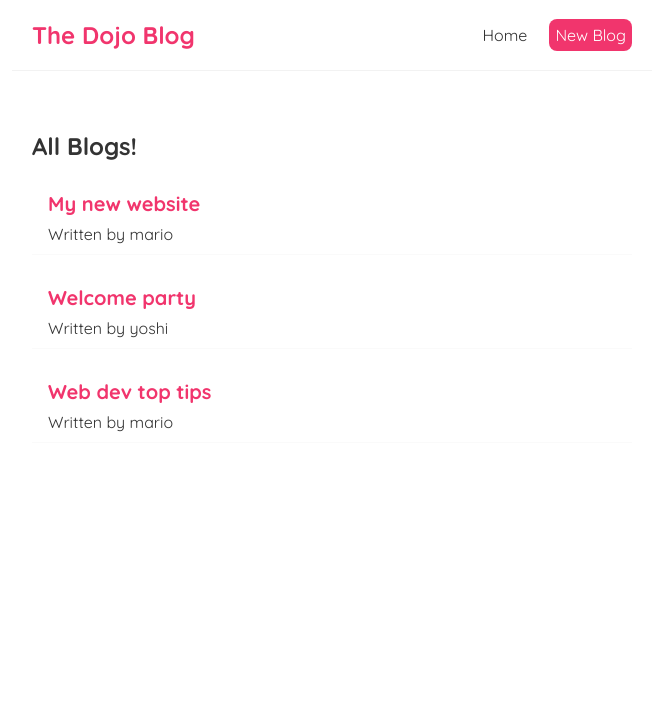
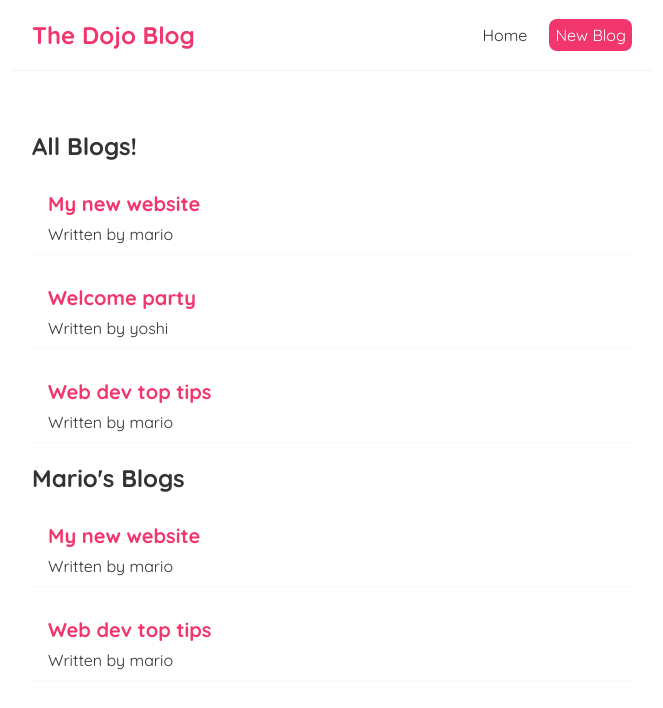
Before and after one commit to triartainyoman/react-dojo-blog, a React (Create React App) app: page / in a window 1280 px wide. Shown: the top 708 px of the page, without its empty margins (308-971 px from the left). Built offline with nearby package versions, Linux system fonts and the light colour scheme.

Commit message:
Reusing components

```diff
--- a/src/BlogList.jsx
+++ b/src/BlogList.jsx
@@ -1,7 +1,4 @@
-const BlogList = (props) => {
-  const blogs = props.blogs;
-  const title = props.title;
-
+const BlogList = ({ blogs, title }) => {
   return (
     <div className="blog-list">
       <h2>{title}</h2>
--- a/src/Home.jsx
+++ b/src/Home.jsx
@@ -26,6 +26,10 @@
   return (
     <div className="home">
       <BlogList blogs={blogs} title="All Blogs!" />
+      <BlogList
+        blogs={blogs.filter((blog) => blog.author === "mario")}
+        title="Mario's Blogs"
+      />
     </div>
   );
 };
```
